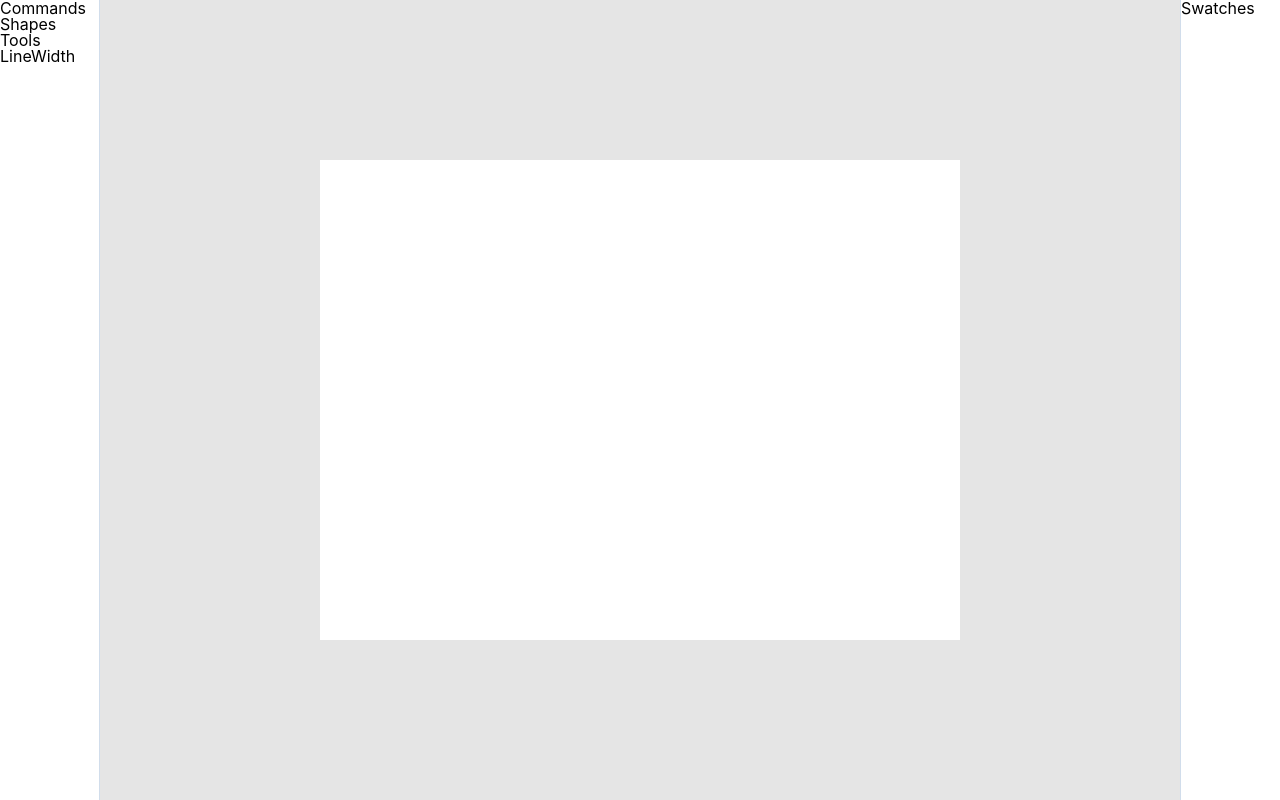
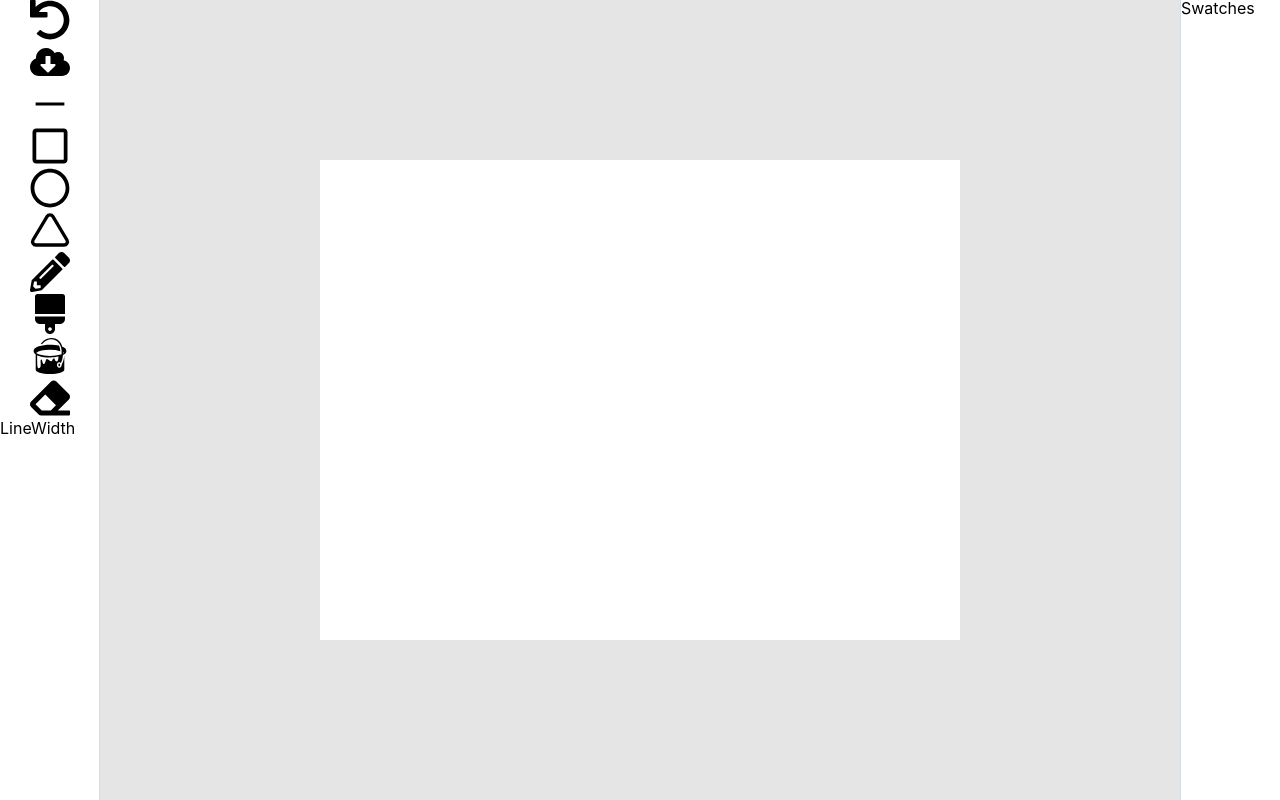
Before and after one commit to IsaacAderogba/Paintly, a React (Create React App) app: page / in a window 1280 px wide. Built offline with nearby package versions, Linux system fonts and the light colour scheme.

Commit message:
Add icons for left toolbox

```diff
--- a/package.json
+++ b/package.json
@@ -10,6 +10,7 @@
     "@types/node": "^12.0.0",
     "react": "^16.12.0",
     "react-dom": "^16.12.0",
+    "react-icons": "^3.9.0",
     "react-router-dom": "^5.1.2",
     "react-scripts": "3.3.1",
     "styled-components": "^5.0.1",
--- a/src/components/molecules/Commands.tsx
+++ b/src/components/molecules/Commands.tsx
@@ -1,12 +1,33 @@
+// modules
 import React from "react";
+import { FaUndo, FaCloudDownloadAlt } from "react-icons/fa";
+
+// components/logic
+import dataAttributes from "../../~reusables/constants/dataAttributes";
+
+// styles
 import { styled } from "../../~reusables/contexts/ThemeContext";
 
 const Commands: React.FC<React.HTMLAttributes<HTMLDivElement>> = ({
   className
 }) => {
-  return <StyledCommands className={className}>Commands</StyledCommands>;
+  return (
+    <StyledCommands className={className}>
+      <div data-command={dataAttributes.undo} title="Undo">
+        <FaUndo fontSize={40} />
+      </div>
+      <div data-command={dataAttributes.download} title="Download">
+        <FaCloudDownloadAlt fontSize={40} />
+      </div>
+    </StyledCommands>
+  );
 };
 
-const StyledCommands = styled.div``;
+const StyledCommands = styled.div`
+  display: flex;
+  flex-direction: column;
+  justify-content: center;
+  align-items: center;
+`;
 
 export default Commands;
--- a/src/components/molecules/Shapes.tsx
+++ b/src/components/molecules/Shapes.tsx
@@ -1,12 +1,41 @@
+// modules
 import React from "react";
+import { AiOutlineMinus } from "react-icons/ai";
+import { FaRegSquare, FaRegCircle } from "react-icons/fa";
+import { FiTriangle } from "react-icons/fi";
+
+// components/logic
+import dataAttributes from "../../~reusables/constants/dataAttributes";
+
+// styles
 import { styled } from "../../~reusables/contexts/ThemeContext";
 
 const Shapes: React.FC<React.HTMLAttributes<HTMLDivElement>> = ({
   className
 }) => {
-  return <StyledShapes className={className}>Shapes</StyledShapes>;
+  return (
+    <StyledShapes className={className}>
+      <div data-shape={dataAttributes.line} title="Line">
+        <AiOutlineMinus fontSize={40} />
+      </div>
+      <div data-shape={dataAttributes.rectangle} title="Rectangle">
+        <FaRegSquare fontSize={40} />
+      </div>
+      <div data-shape={dataAttributes.circle} title="Circle">
+        <FaRegCircle fontSize={40} />
+      </div>
+      <div data-shape={dataAttributes.triangle} title="Triangle">
+        <FiTriangle fontSize={40} />
+      </div>
+    </StyledShapes>
+  );
 };
 
-const StyledShapes = styled.div``;
+const StyledShapes = styled.div`
+  display: flex;
+  flex-direction: column;
+  justify-content: center;
+  align-items: center;
+`;
 
 export default Shapes;
--- a/src/components/molecules/Tools.tsx
+++ b/src/components/molecules/Tools.tsx
@@ -1,12 +1,40 @@
+// modules
 import React from "react";
+import { FaPencilAlt, FaBrush, FaEraser } from "react-icons/fa";
+import { GiPaintBucket } from "react-icons/gi";
+
+// components/logic
+import dataAttributes from "../../~reusables/constants/dataAttributes";
+
+// styles
 import { styled } from "../../~reusables/contexts/ThemeContext";
 
 const Tools: React.FC<React.HTMLAttributes<HTMLDivElement>> = ({
   className
 }) => {
-  return <StyledTools className={className}>Tools</StyledTools>;
+  return (
+    <StyledTools className={className}>
+      <div data-tool={dataAttributes.pencil} title="Pencil">
+        <FaPencilAlt fontSize={40} />
+      </div>
+      <div data-tool={dataAttributes.brush} title="Brush">
+        <FaBrush fontSize={40} />
+      </div>
+      <div data-tool={dataAttributes.paint} title="Paint">
+        <GiPaintBucket fontSize={40} />
+      </div>
+      <div data-tool={dataAttributes.eraser} title="Eraser">
+        <FaEraser fontSize={40} />
+      </div>
+    </StyledTools>
+  );
 };
 
-const StyledTools = styled.div``;
+const StyledTools = styled.div`
+  display: flex;
+  flex-direction: column;
+  justify-content: center;
+  align-items: center;
+`;
 
 export default Tools;
--- /dev/null
+++ b/src/~reusables/constants/dataAttributes.ts
@@ -0,0 +1,12 @@
+export default {
+  undo: "undo",
+  download: "download",
+  line: "line",
+  rectangle: "rectangle",
+  circle: "circle",
+  triangle: "triangle",
+  pencil: 'pencil',
+  brush: 'brush',
+  paint: 'paint',
+  eraser: 'eraser'
+};
```
Also changed, not shown: 1 other file (tests, documents, lock files or other folders).
